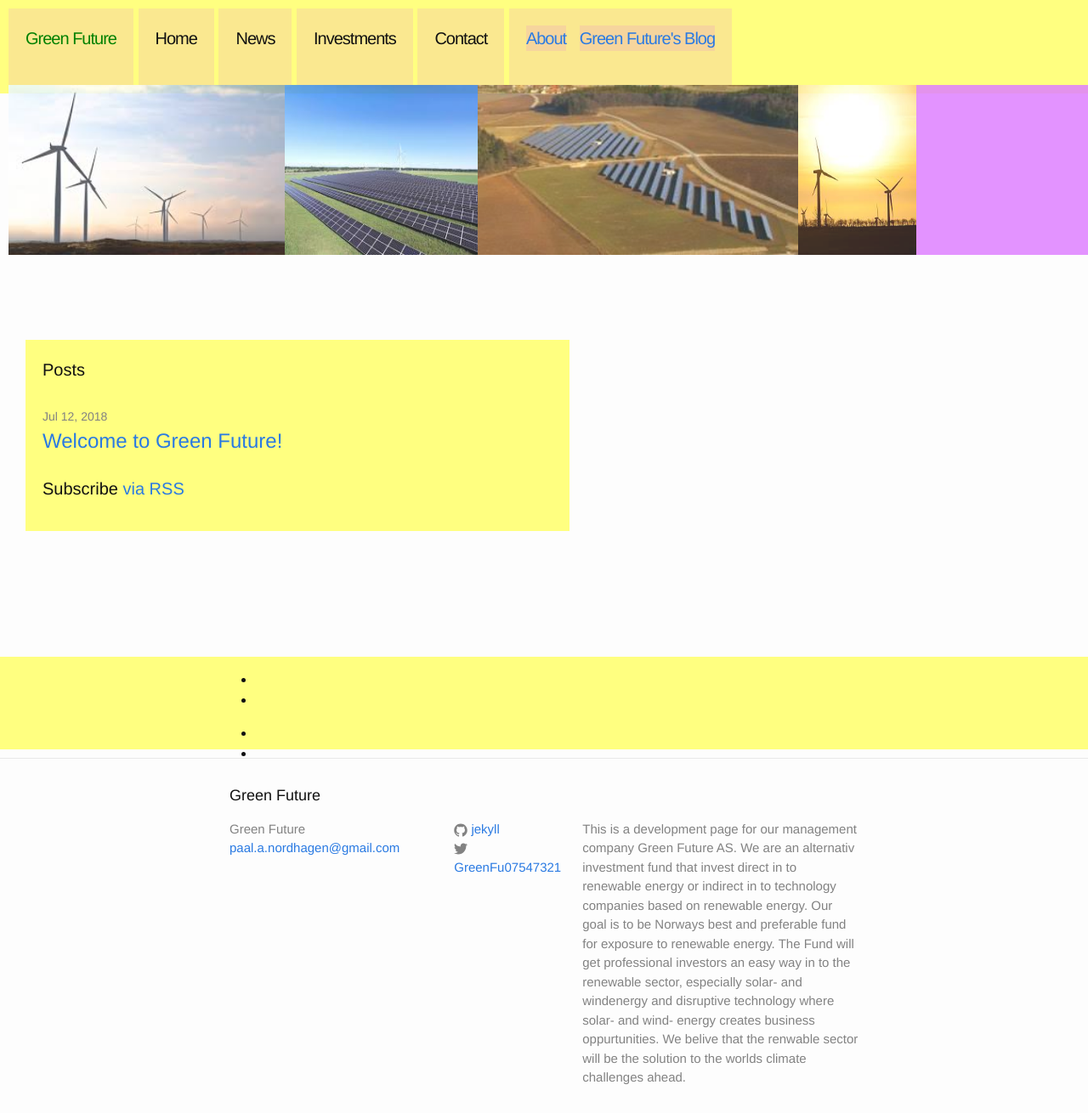
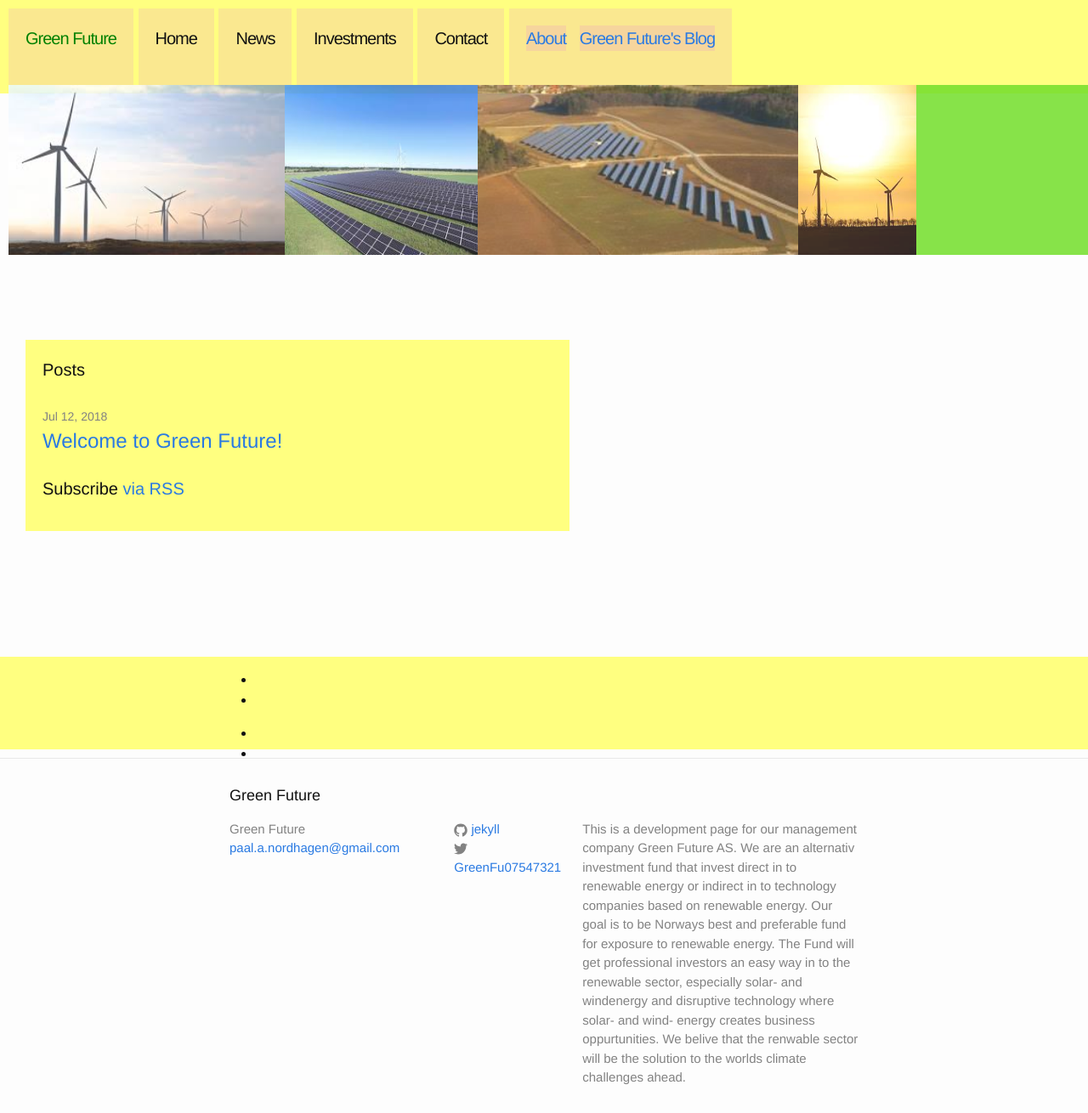
Before and after one commit to Paal-August/Paal-August.github.io, a Jekyll site: the page built from index.html, in a window 1280 px wide and 1310 px high. Shown: the whole window at 85% size. Built offline with Jekyll 4.4.1, drawn with Linux system fonts in a browser that asks for light colours.

Commit message:
Update _layout.scss

```diff
--- a/_sass/_layout.scss
+++ b/_sass/_layout.scss
@@ -18,7 +18,8 @@
   height:200px;
   float:left;
   position:absolute;
-  background-color:#df80ff;
+  background-color:#72DF2A;
+  /*background-color:#df80ff;*/
   background-position:top;
   background-size:cover;
   display:flex;
```
